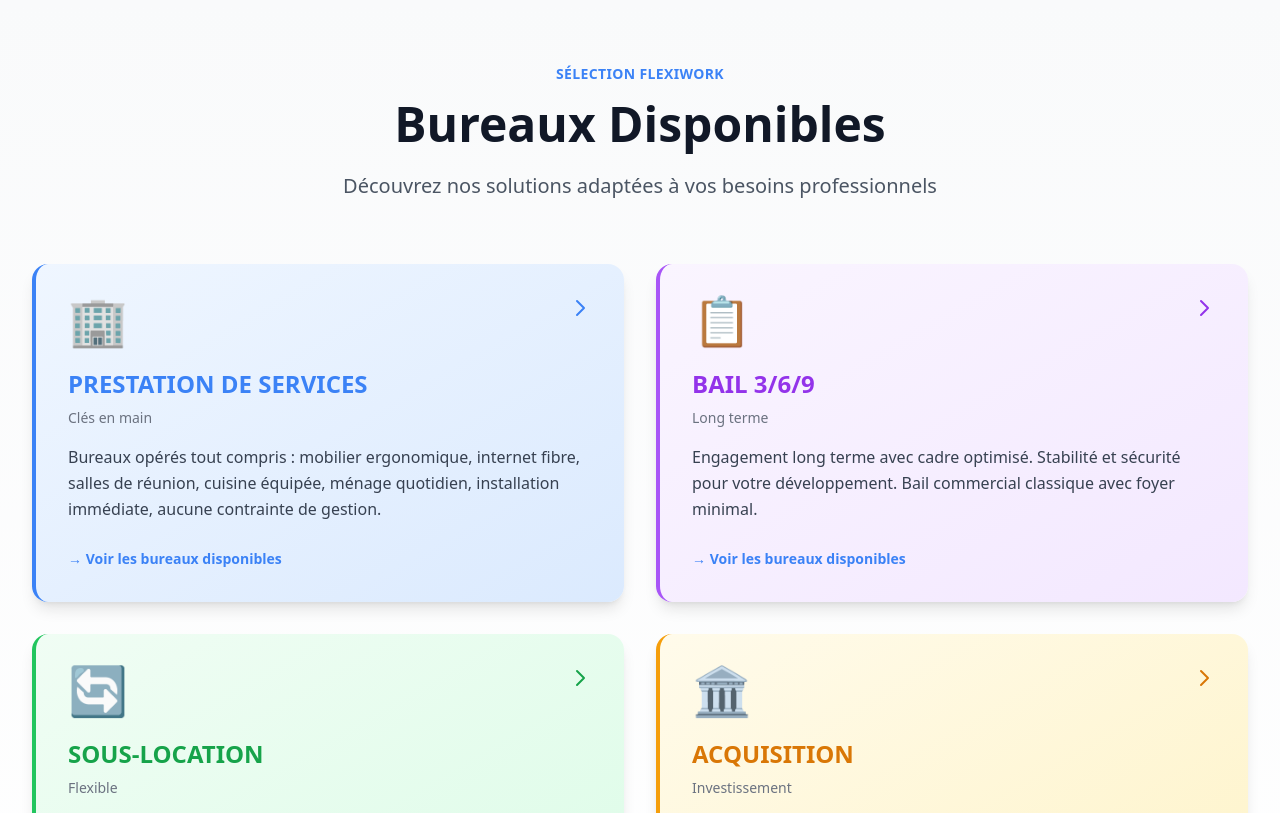
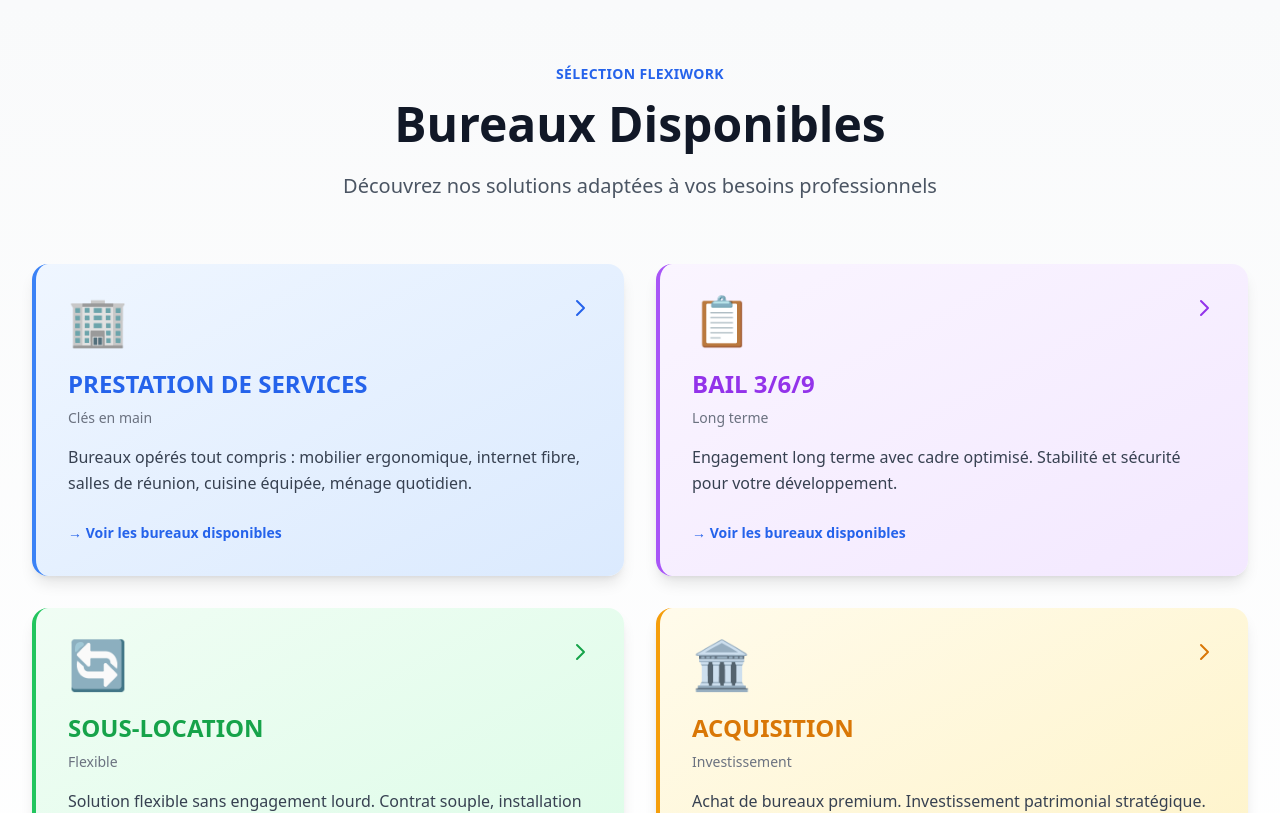
Before and after one commit to PrincePatasse/flexiwork-site, a Next.js app: page / in a window 1280 px wide. Shown: the top 813 px of the page. Built offline with nearby package versions, Linux system fonts and the light colour scheme.

Commit message:
Ajout Mixpanel tracking + prestations + images ImgBB

```diff
--- /dev/null
+++ b/app/MixpanelProvider.js
@@ -0,0 +1,37 @@
+'use client'
+
+import { useEffect } from 'react'
+import { usePathname } from 'next/navigation'
+import { initMixpanel, track } from '@/lib/mixpanel'
+
+export default function MixpanelProvider() {
+  const pathname = usePathname()
+
+  useEffect(() => {
+    initMixpanel()
+    track('Session Start', {
+      entry_page: window.location.pathname,
+      referrer: document.referrer || 'direct',
+      timestamp: new Date().toISOString()
+    })
+  }, [])
+
+  useEffect(() => {
+    const startTime = Date.now()
+
+    track('Page View', {
+      page: pathname,
+      timestamp: new Date().toISOString()
+    })
+
+    return () => {
+      const timeSpent = Math.round((Date.now() - startTime) / 1000)
+      track('Page Exit', {
+        page: pathname,
+        time_spent_seconds: timeSpent
+      })
+    }
+  }, [pathname])
+
+  return null
+}
--- /dev/null
+++ b/app/categorie/[id]/CategoryTracker.js
@@ -0,0 +1,16 @@
+'use client'
+
+import { useEffect } from 'react'
+import { track } from '@/lib/mixpanel'
+
+export default function CategoryTracker({ categoryId, categoryName }) {
+  useEffect(() => {
+    track('Category Page View', {
+      category_id: categoryId,
+      category_name: categoryName,
+      timestamp: new Date().toISOString()
+    })
+  }, [categoryId, categoryName])
+
+  return null
+}
--- a/app/categorie/[id]/page.js
+++ b/app/categorie/[id]/page.js
@@ -1,6 +1,7 @@
 import { getDatabase } from '@/lib/notion'
 import Link from 'next/link'
 import BureauCard from './BureauCard'
+import CategoryTracker from './CategoryTracker'
 
 const categoryConfig = {
   prestation: { dbId: process.env.NOTION_DB_PRESTATION, title: 'Prestation de Services', icon: '🏢' },
@@ -20,13 +21,11 @@
   const bureaux = results.map((page) => {
     const props = page.properties
 
-    // Récupérer les URLs des photos depuis le champ "Files & media"
     const photosFiles = props.Photos?.files || []
     const photosUrls = photosFiles.map(file =>
       file.file?.url || file.external?.url || file.name
     ).filter(Boolean).join(',')
 
-    // Récupérer les Prestations (Multi-select)
     const prestationsData = props.Prestations?.multi_select || []
     const prestations = prestationsData.map(p => ({
       name: p.name,
@@ -44,7 +43,7 @@
       disponibilite: props['Disponibilité']?.rich_text?.[0]?.plain_text || '',
       type: props.Type?.rich_text?.[0]?.plain_text || '',
       description: props.Description?.rich_text?.[0]?.plain_text || '',
-      lienVisite: props['Lien visite']?.url || props['Lien visite']?.rich_text?.[0]?.plain_text || 'https://meetings.hubspot.com/flexiwork',
+      lienVisite: props['Lien visite']?.url || props['🗓️ Lien visite']?.url || 'https://meetings.hubspot.com/flexiwork',
       prestations: prestations,
     }
   })
@@ -53,6 +52,7 @@
 
   return (
     <div className="min-h-screen bg-gradient-to-b from-gray-50 to-white">
+      <CategoryTracker categoryId={id} categoryName={config.title} />
       <div className="max-w-7xl mx-auto px-4 sm:px-6 lg:px-8 py-16">
         <Link href="/" className="inline-flex items-center text-primary hover:underline mb-8">
           ← Retour aux catégories
--- a/app/layout.js
+++ b/app/layout.js
@@ -1,14 +1,16 @@
 import './globals.css'
+import MixpanelProvider from './MixpanelProvider'
 
 export const metadata = {
-  title: 'Bureaux Disponibles - Flexiwork',
-  description: 'Découvrez nos solutions adaptées à vos besoins professionnels',
+  title: 'Flexiwork - Bureaux disponibles',
+  description: 'Trouvez votre bureau idéal avec Flexiwork',
 }
 
 export default function RootLayout({ children }) {
   return (
     <html lang="fr">
-      <body className="bg-gray-50">
+      <body>
+        <MixpanelProvider />
         {children}
       </body>
     </html>
--- a/app/page.js
+++ b/app/page.js
@@ -1,110 +1,44 @@
-import Link from 'next/link'
+'use client'
+
+import Link from "next/link"
+import { useEffect } from "react"
+import { track } from "@/lib/mixpanel"
 
 export default function Home() {
+  useEffect(() => {
+    track("Page View", { page: "Accueil" })
+  }, [])
+
+  const handleCategoryClick = (category) => {
+    track("Category Click", { category_id: category.id, category_name: category.title })
+  }
+
   const categories = [
-    {
-      id: 'prestation',
-      icon: '🏢',
-      title: 'PRESTATION DE SERVICES',
-      subtitle: 'Clés en main',
-      description: 'Bureaux opérés tout compris : mobilier ergonomique, internet fibre, salles de réunion, cuisine équipée, ménage quotidien, installation immédiate, aucune contrainte de gestion.',
-      color: 'blue',
-      bgGradient: 'from-blue-50 to-blue-100',
-      borderColor: 'border-l-primary',
-      textColor: 'text-primary',
-      hoverBg: 'hover:bg-blue-50',
-    },
-    {
-      id: 'bail',
-      icon: '📋',
-      title: 'BAIL 3/6/9',
-      subtitle: 'Long terme',
-      description: 'Engagement long terme avec cadre optimisé. Stabilité et sécurité pour votre développement. Bail commercial classique avec foyer minimal.',
-      color: 'purple',
-      bgGradient: 'from-purple-50 to-purple-100',
-      borderColor: 'border-l-purple-500',
-      textColor: 'text-purple-600',
-      hoverBg: 'hover:bg-purple-50',
-    },
-    {
-      id: 'sous-location',
-      icon: '🔄',
-      title: 'SOUS-LOCATION',
-      subtitle: 'Flexible',
-      description: 'Solution flexible sans engagement lourd. Contrat souple, installation rapide. Idéal pour tester un emplacement ou une phase de croissance.',
-      color: 'green',
-      bgGradient: 'from-green-50 to-green-100',
-      borderColor: 'border-l-green-500',
-      textColor: 'text-green-600',
-      hoverBg: 'hover:bg-green-50',
-    },
-    {
-      id: 'acquisition',
-      icon: '🏛️',
-      title: 'ACQUISITION',
-      subtitle: 'Investissement',
-      description: 'Achat de bureaux premium. Investissement patrimonial stratégique. Valorisation long terme de votre capital immobilier professionnel.',
-      color: 'amber',
-      bgGradient: 'from-amber-50 to-amber-100',
-      borderColor: 'border-l-amber-500',
-      textColor: 'text-amber-600',
-      hoverBg: 'hover:bg-amber-50',
-    },
+    { id: "prestation", icon: "🏢", title: "PRESTATION DE SERVICES", subtitle: "Clés en main", description: "Bureaux opérés tout compris : mobilier ergonomique, internet fibre, salles de réunion, cuisine équipée, ménage quotidien.", bgGradient: "from-blue-50 to-blue-100", borderColor: "border-l-blue-500", textColor: "text-blue-600", hoverBg: "hover:bg-blue-50" },
+    { id: "bail", icon: "📋", title: "BAIL 3/6/9", subtitle: "Long terme", description: "Engagement long terme avec cadre optimisé. Stabilité et sécurité pour votre développement.", bgGradient: "from-purple-50 to-purple-100", borderColor: "border-l-purple-500", textColor: "text-purple-600", hoverBg: "hover:bg-purple-50" },
+    { id: "sous-location", icon: "🔄", title: "SOUS-LOCATION", subtitle: "Flexible", description: "Solution flexible sans engagement lourd. Contrat souple, installation rapide.", bgGradient: "from-green-50 to-green-100", borderColor: "border-l-green-500", textColor: "text-green-600", hoverBg: "hover:bg-green-50" },
+    { id: "acquisition", icon: "🏛️", title: "ACQUISITION", subtitle: "Investissement", description: "Achat de bureaux premium. Investissement patrimonial stratégique.", bgGradient: "from-amber-50 to-amber-100", borderColor: "border-l-amber-500", textColor: "text-amber-600", hoverBg: "hover:bg-amber-50" },
   ]
 
   return (
     <div className="min-h-screen bg-gradient-to-b from-gray-50 to-white">
       <div className="max-w-7xl mx-auto px-4 sm:px-6 lg:px-8 py-16">
         <div className="text-center mb-16">
-          <p className="text-sm font-semibold text-primary tracking-wide uppercase mb-4">
-            Sélection Flexiwork
-          </p>
-          <h1 className="text-5xl font-bold text-gray-900 mb-6">
-            Bureaux Disponibles
-          </h1>
-          <p className="text-xl text-gray-600 max-w-3xl mx-auto">
-            Découvrez nos solutions adaptées à vos besoins professionnels
-          </p>
+          <p className="text-sm font-semibold text-blue-600 tracking-wide uppercase mb-4">Sélection Flexiwork</p>
+          <h1 className="text-5xl font-bold text-gray-900 mb-6">Bureaux Disponibles</h1>
+          <p className="text-xl text-gray-600 max-w-3xl mx-auto">Découvrez nos solutions adaptées à vos besoins professionnels</p>
         </div>
-
         <div className="grid grid-cols-1 md:grid-cols-2 gap-8">
           {categories.map((category) => (
-            <Link
-              key={category.id}
-              href={`/categorie/${category.id}`}
-              className={`group relative bg-gradient-to-br ${category.bgGradient} rounded-2xl p-8 shadow-lg ${category.hoverBg} transition-all duration-300 hover:shadow-2xl hover:scale-[1.02] border-l-4 ${category.borderColor}`}
-            >
+            <Link key={category.id} href={"/categorie/" + category.id} onClick={() => handleCategoryClick(category)} className={"group relative bg-gradient-to-br " + category.bgGradient + " rounded-2xl p-8 shadow-lg " + category.hoverBg + " transition-all duration-300 hover:shadow-2xl hover:scale-[1.02] border-l-4 " + category.borderColor}>
               <div className="flex items-start justify-between mb-6">
                 <div className="text-5xl">{category.icon}</div>
-                <svg
-                  className={`w-6 h-6 ${category.textColor} transform group-hover:translate-x-1 transition-transform`}
-                  fill="none"
-                  stroke="currentColor"
-                  viewBox="0 0 24 24"
-                >
-                  <path
-                    strokeLinecap="round"
-                    strokeLinejoin="round"
-                    strokeWidth={2}
-                    d="M9 5l7 7-7 7"
-                  />
-                </svg>
+                <svg className={"w-6 h-6 " + category.textColor + " transform group-hover:translate-x-1 transition-transform"} fill="none" stroke="currentColor" viewBox="0 0 24 24"><path strokeLinecap="round" strokeLinejoin="round" strokeWidth={2} d="M9 5l7 7-7 7" /></svg>
               </div>
-
-              <h2 className={`text-2xl font-bold ${category.textColor} mb-2`}>
-                {category.title}
-              </h2>
-              <p className="text-sm font-medium text-gray-500 mb-4">
-                {category.subtitle}
-              </p>
-
-              <p className="text-gray-700 leading-relaxed mb-6">
-                {category.description}
-              </p>
-
-              <div className="inline-flex items-center text-sm font-semibold text-primary group-hover:underline">
-                → Voir les bureaux disponibles
-              </div>
+              <h2 className={"text-2xl font-bold " + category.textColor + " mb-2"}>{category.title}</h2>
+              <p className="text-sm font-medium text-gray-500 mb-4">{category.subtitle}</p>
+              <p className="text-gray-700 leading-relaxed mb-6">{category.description}</p>
+              <div className="inline-flex items-center text-sm font-semibold text-blue-600 group-hover:underline">→ Voir les bureaux disponibles</div>
             </Link>
           ))}
         </div>
--- /dev/null
+++ b/lib/mixpanel.js
@@ -0,0 +1,19 @@
+import mixpanel from 'mixpanel-browser'
+
+const MIXPANEL_TOKEN = '77c3cd6891019ce805c60bcda0b3c208'
+
+export const initMixpanel = () => {
+  mixpanel.init(MIXPANEL_TOKEN, {
+    debug: process.env.NODE_ENV === 'development',
+    track_pageview: false,
+    autocapture: false,
+    persistence: 'localStorage',
+    api_host: 'https://api-eu.mixpanel.com',
+  })
+}
+
+export const track = (eventName, properties = {}) => {
+  mixpanel.track(eventName, properties)
+}
+
+export default mixpanel
--- a/package.json
+++ b/package.json
@@ -10,6 +10,7 @@
   "dependencies": {
     "@notionhq/client": "^2.2.15",
     "dotenv": "^17.2.3",
+    "mixpanel-browser": "^2.73.0",
     "next": "14.2.15",
     "react": "^18.2.0",
     "react-dom": "^18.2.0"
```
Also changed, not shown: 1 other file (tests, documents, lock files or other folders).
